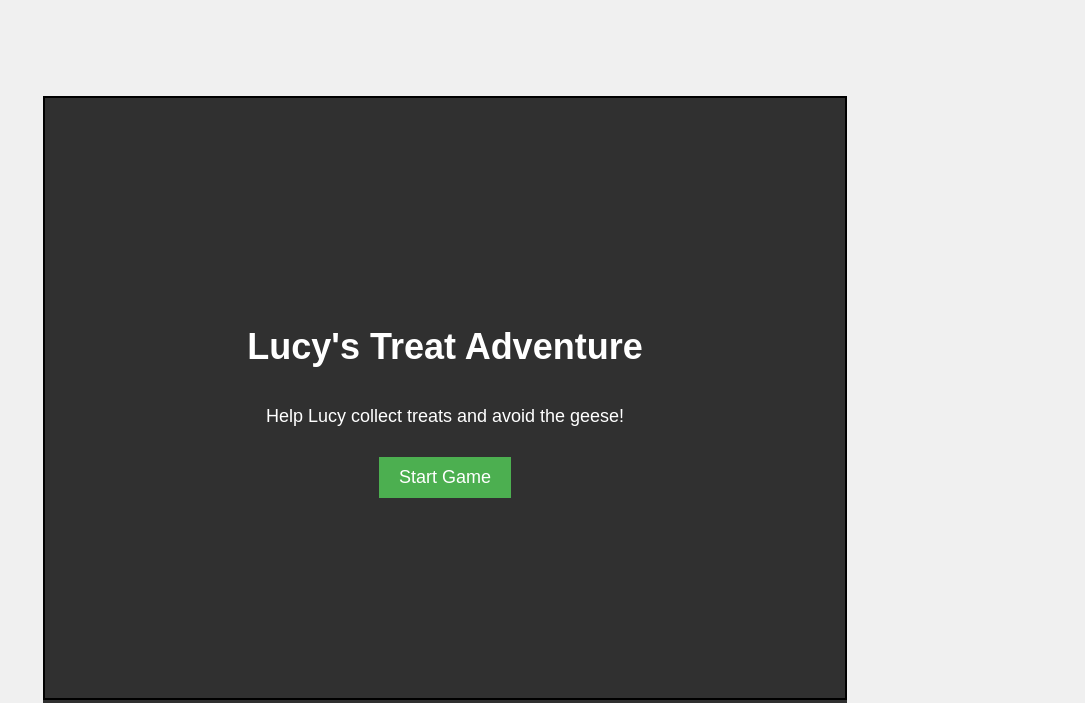
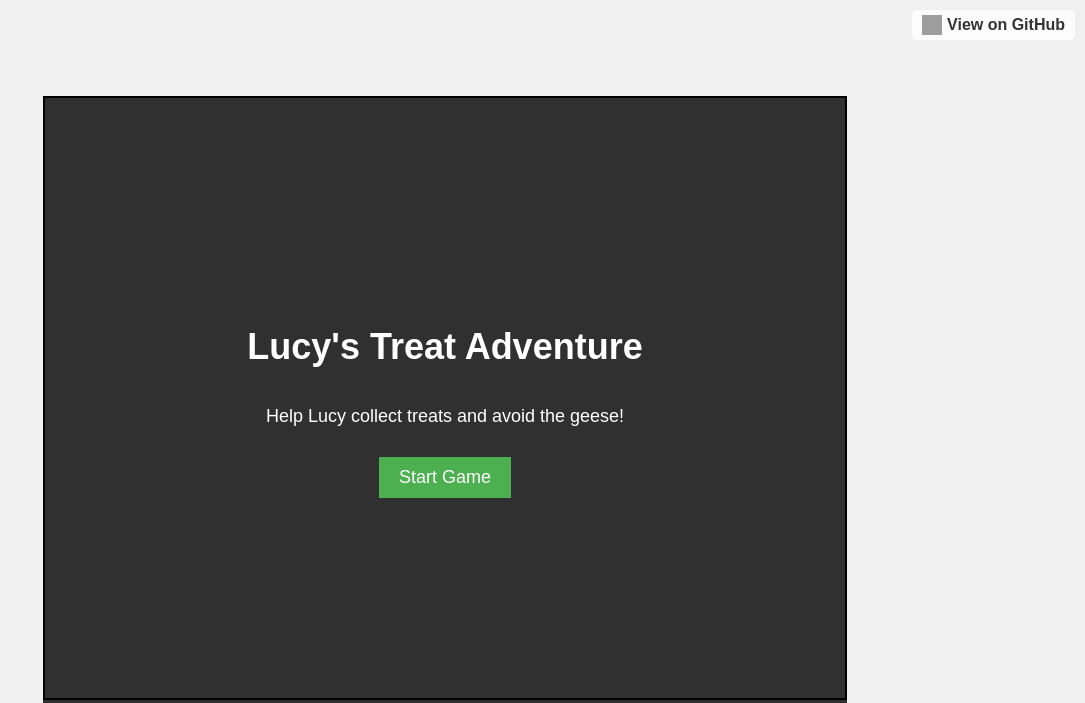
Before and after one commit to colin78/DogPacmanAdventures, a Flask app: page / in a window 1280 px wide. Shown: the top 703 px of the page, without its empty margins (195-1280 px from the left). Run offline with Flask 3, Linux system fonts and the light colour scheme; grey boxes are pictures that could not be loaded.

Commit message:
Agent step completed: Create a new style.css file and add GitHub link styles

```diff
--- a/static/css/style.css
+++ b/static/css/style.css
@@ -54,3 +54,33 @@ button {
 button:hover {
     background-color: #45a049;
 }
+
+/* GitHub link styles */
+#github-link-top {
+    position: absolute;
+    top: 10px;
+    right: 10px;
+    z-index: 1000;
+}
+
+#github-link-top a {
+    display: flex;
+    align-items: center;
+    text-decoration: none;
+    color: #333;
+    font-weight: bold;
+    background-color: rgba(255, 255, 255, 0.8);
+    padding: 5px 10px;
+    border-radius: 5px;
+    transition: background-color 0.3s;
+}
+
+#github-link-top a:hover {
+    background-color: rgba(255, 255, 255, 1);
+}
+
+.github-icon {
+    width: 20px;
+    height: 20px;
+    margin-right: 5px;
+}
--- a/templates/index.html
+++ b/templates/index.html
@@ -7,6 +7,12 @@
     <link rel="stylesheet" href="{{ url_for('static', filename='css/style.css') }}">
 </head>
 <body>
+    <div id="github-link-top">
+        <a href="https://github.com/colin78/AIChatBuddy" target="_blank">
+            <img src="/static/images/github-mark.svg" alt="GitHub" class="github-icon">
+            View on GitHub
+        </a>
+    </div>
     <div id="game-container">
         <canvas id="gameCanvas" width="800" height="600"></canvas>
         <div id="start-screen" class="screen">
```
